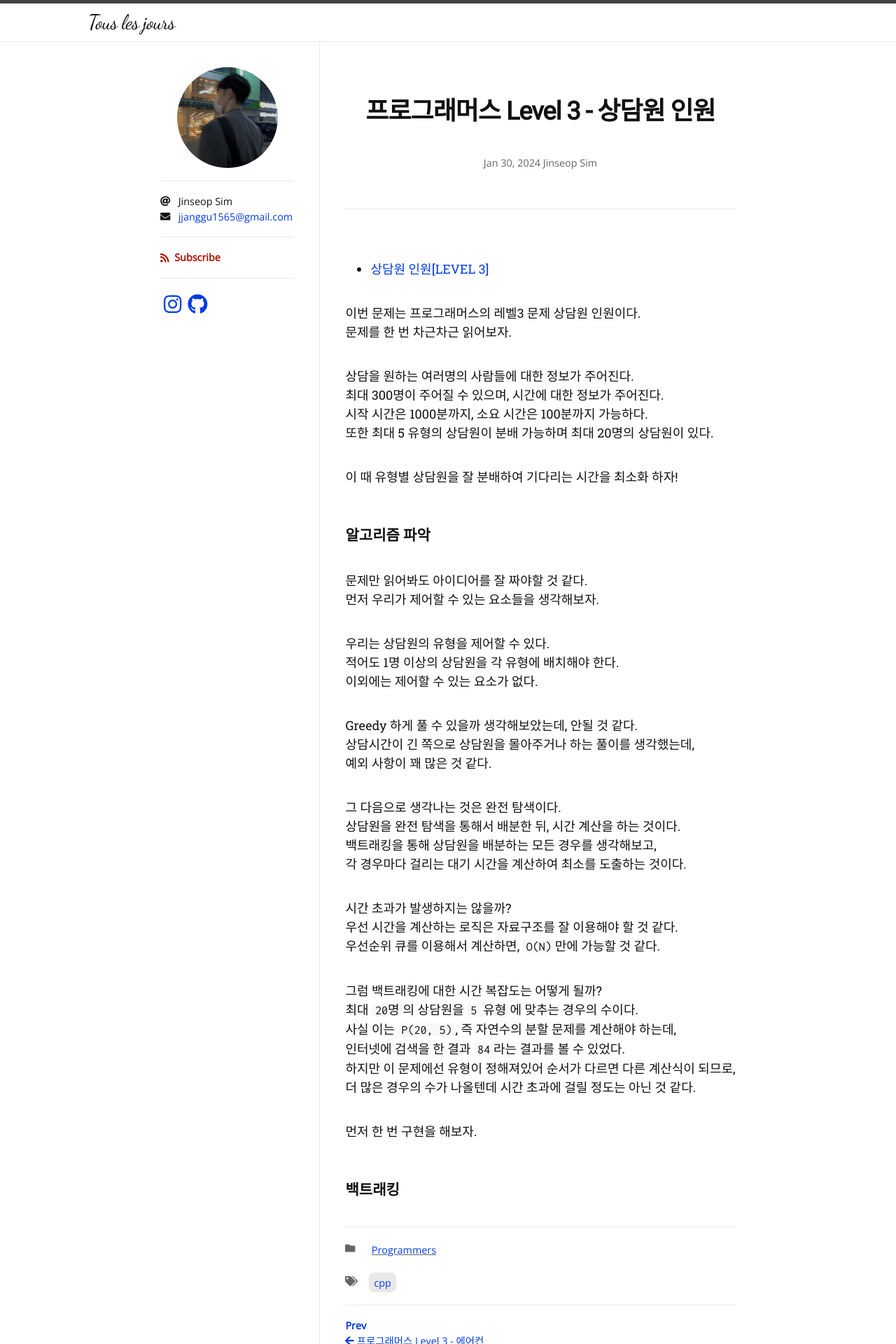
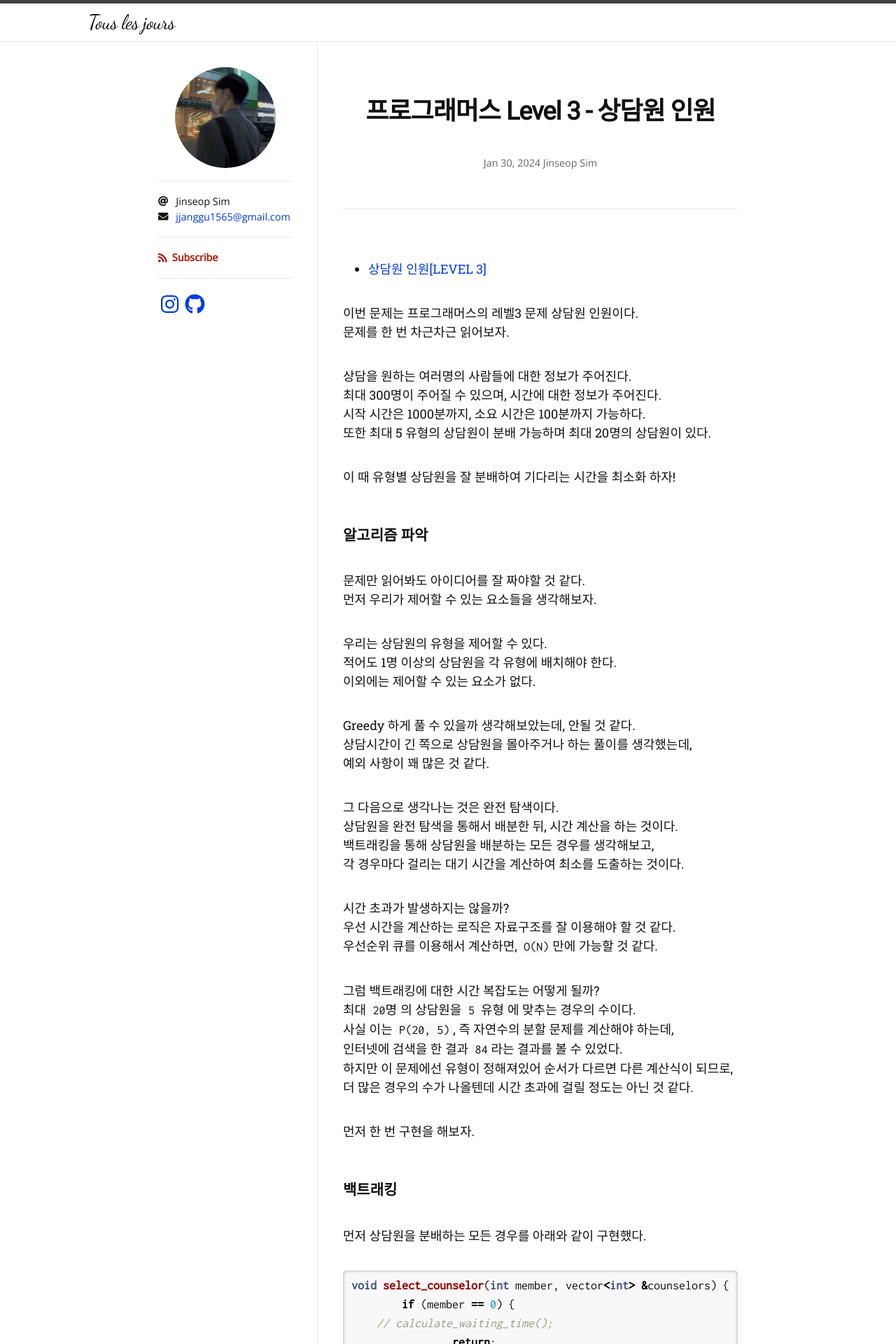
Before and after one commit to Jinseop-Sim/Jinseop-Sim.github.io, a Jekyll site: the page built from _posts/2024-01-30-pg-counsel.md, in a window 1280 px wide. Shown: the top 1920 px of the page at 70% size. Built offline with Jekyll 4.4.1, drawn with Linux system fonts in a browser that asks for light colours; nearby versions of some CDN libraries; some web fonts are replaced; some of the changed text lies outside the part shown.

Commit message:
글 수정

```diff
--- a/_posts/2024-01-30-pg-counsel.md
+++ b/_posts/2024-01-30-pg-counsel.md
@@ -49,3 +49,22 @@
 먼저 한 번 구현을 해보자.
 
 ### 백트래킹
+먼저 상담원을 분배하는 모든 경우를 아래와 같이 구현했다.
+{% highlight cpp %}
+void select_counselor(int member, vector<int> &counselors) {
+	if (member == 0) {
+    // calculate_waiting_time();
+		return;
+	}
+
+	for (int i = 0; i < counselors.size(); i++) {
+		counselors[i]++;
+		select_counselor(member - 1, counselors);
+		counselors[i]--;
+	}
+}
+{% endhighlight %}
+
+출력 결과, 모든 경우의 수가 잘 출력됨을 확인했다.
+여기까지는 굉장히 단순한 백트래킹 구현이었다.
+이제 효율적으로 대기 시간을 계산하는 것이 관건이다.
```
